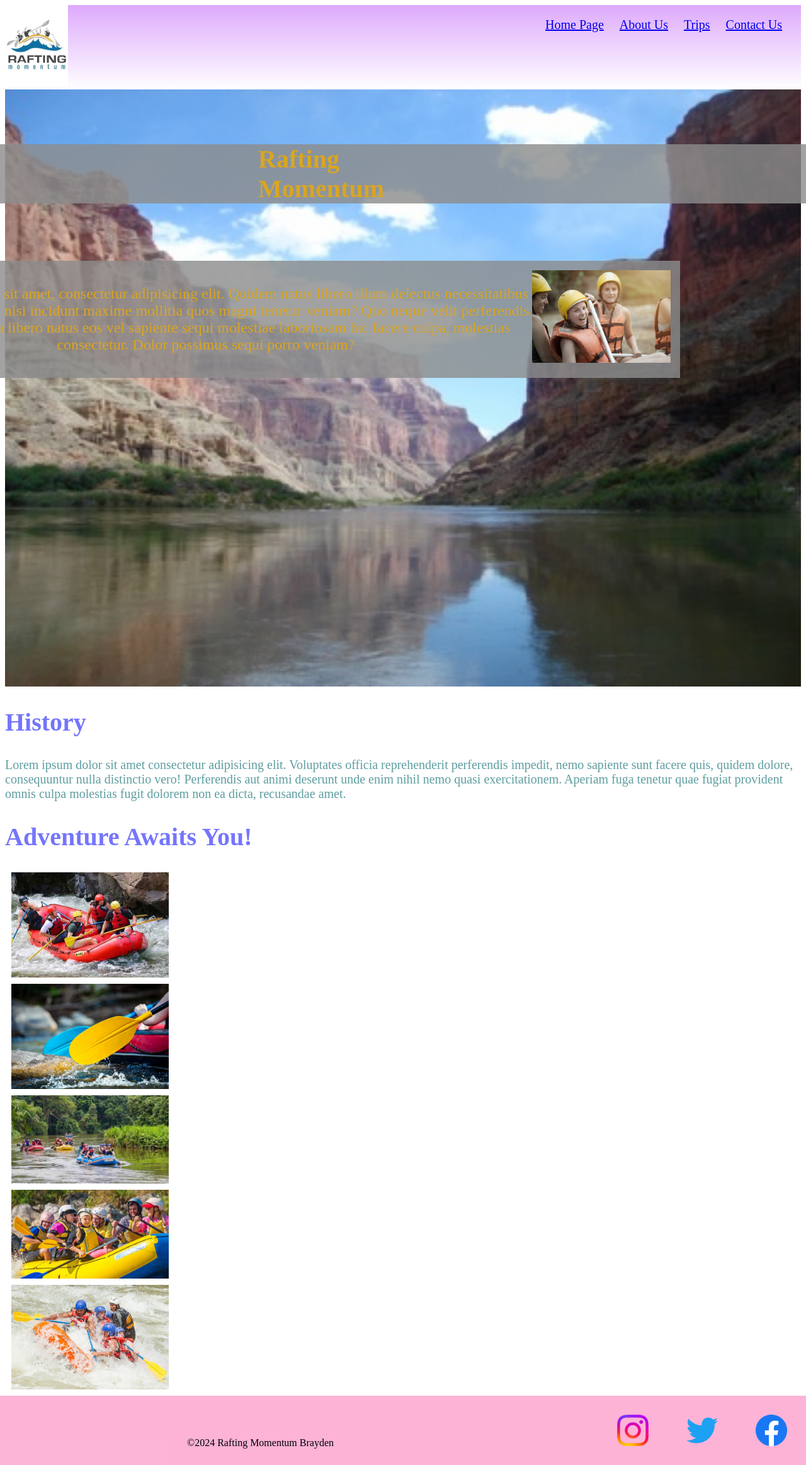
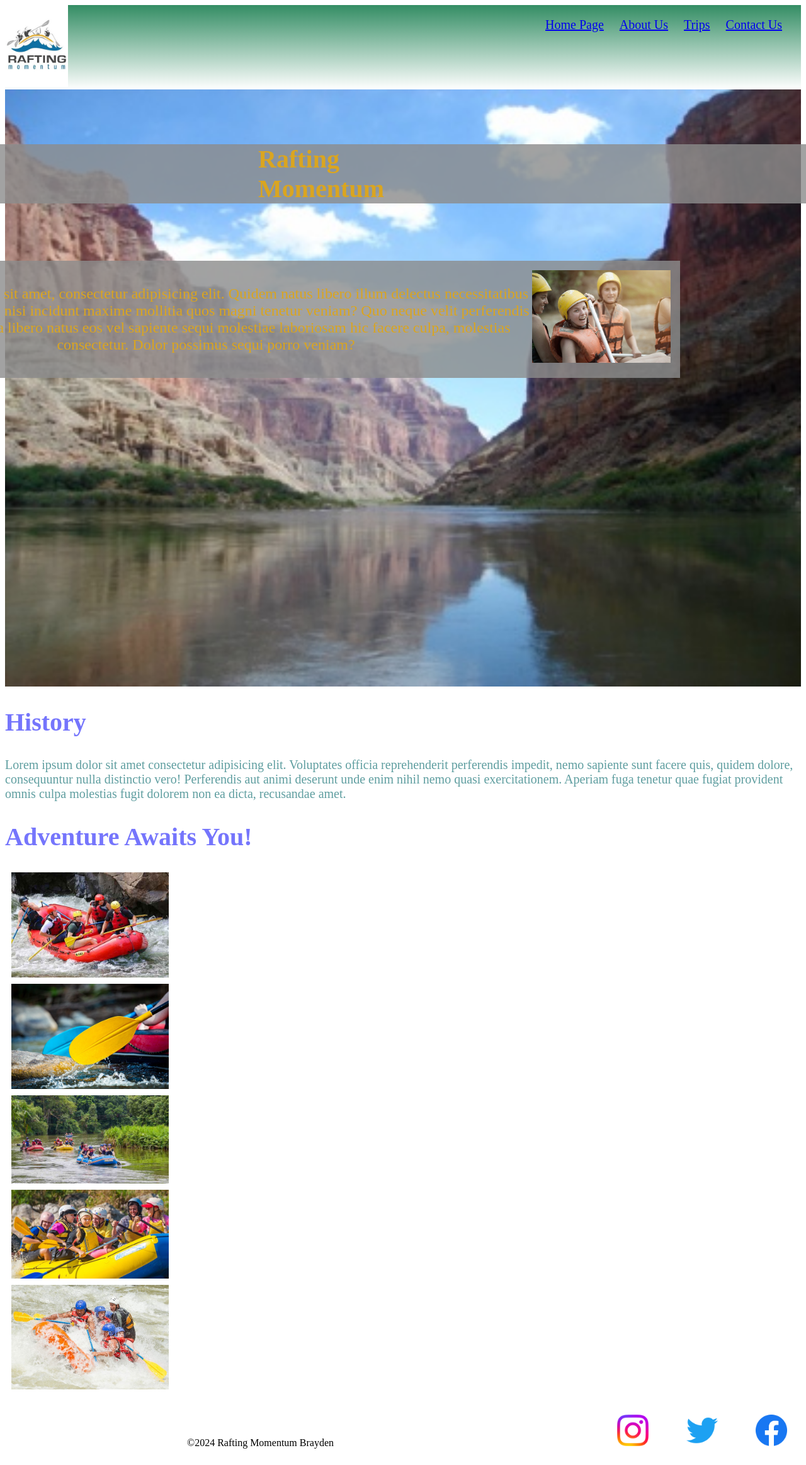
Before and after one commit to braydendmay/wdd130, a plain HTML site: page wwr/about.html in a window 1280 px wide. Shown: the whole page at 63% size. Drawn offline with Linux system fonts and the light colour scheme.

Commit message:
rafting.css

```diff
--- a/wwr/styles/rafting.css
+++ b/wwr/styles/rafting.css
@@ -28,7 +28,7 @@ header img {
     height: auto;
 }
 header {
-    background: linear-gradient(rgba(214, 149, 251, 0.808), rgba(0, 0, 0, 0));
+    background: linear-gradient(rgba(3, 114, 63, 0.808), rgba(0, 0, 0, 0));
 }
 header nav{
     color: white;
@@ -73,7 +73,7 @@ header nav a {
 }
 
 footer {
-    background-color: rgba(251, 149, 198, 0.71);
+    background-color: rgba(3, 114, 63, 0.808), 0.71);
     position: absolute;
     width: 1700px;
     right: 0px;
```
